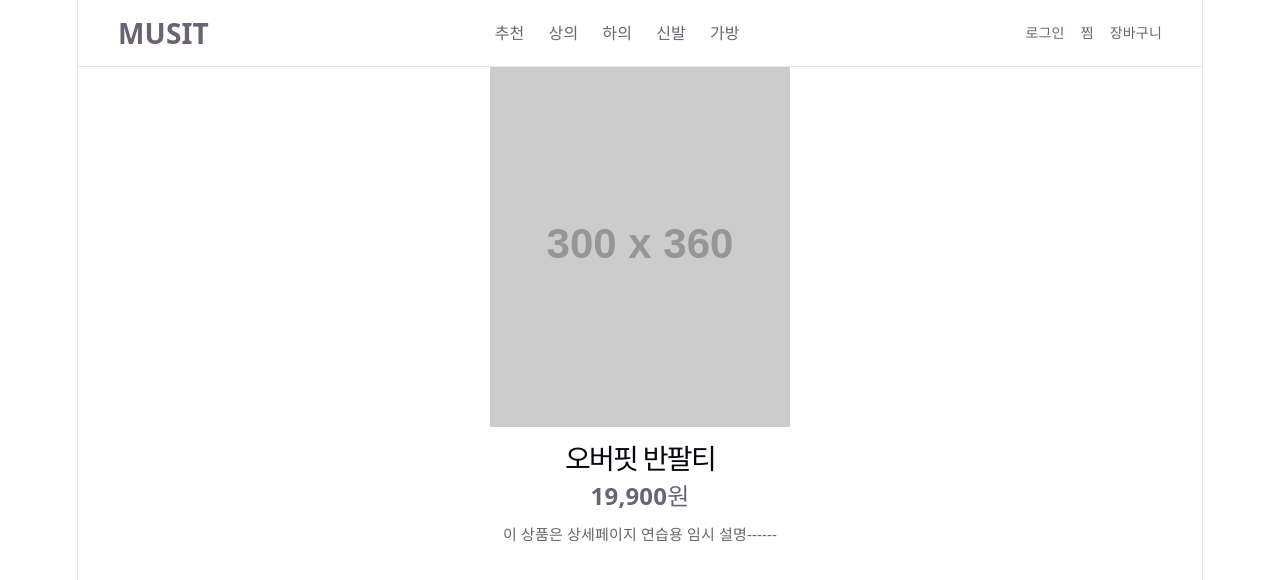
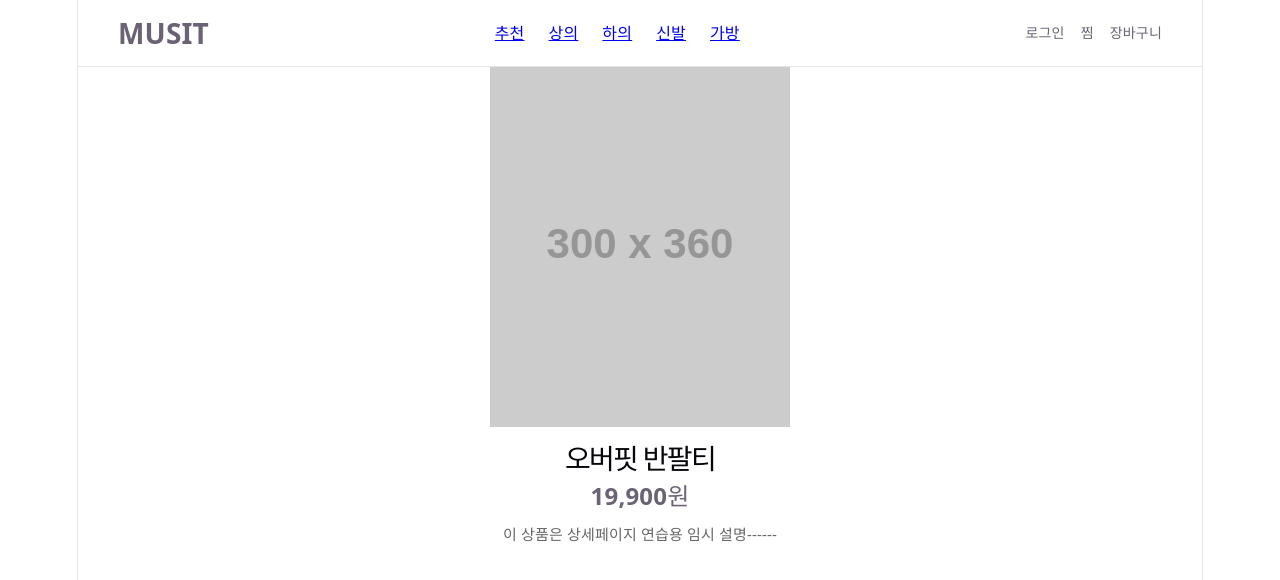
Before and after one commit to sxoxy1/musinsa-clone, a React (Vite) app: page /product/1 in a window 1280 px wide. Shown: the top 580 px of the page. Built offline with nearby package versions, Linux system fonts and the light colour scheme.

Commit message:
상품 목록 페이지 및 라우팅 추가

```diff
--- a/src/App.jsx
+++ b/src/App.jsx
@@ -2,6 +2,8 @@ import { BrowserRouter, Routes, Route} from "react-router-dom";
 import Home from "./pages/Home";
 import Header from "./components/Header";
 import ProductDetail from "./pages/ProductDetail";
+import Products from "./pages/Products";
+
 
 function App(){
   return (
@@ -10,6 +12,7 @@ function App(){
 
       <Routes>
         <Route path="/" element={<Home />} />
+        <Route path="/products" element={<Products />}/>
         <Route path="/product/:id" element={<ProductDetail />} />
       </Routes>
     </BrowserRouter>
--- a/src/components/Header.jsx
+++ b/src/components/Header.jsx
@@ -1,3 +1,5 @@
+import { Link } from "react-router-dom";
+
 //Hear = 사이트 맨 위 상단 영역
 function Header(){
     return(
@@ -7,11 +9,11 @@ function Header(){
 
             {/* 가운데 메뉴 */}
             <nav style={styles.nav}>
-                <span style={styles.menu}>추천</span>
-                <span style={styles.menu}>상의</span>
-                <span style={styles.menu}>하의</span>
-                <span style={styles.menu}>신발</span>
-                <span style={styles.menu}>가방</span>
+                <Link to="/products" style={styles.menu}>추천</Link>
+                <Link to="/products" style={styles.menu}>상의</Link>
+                <Link to="/products" style={styles.menu}>하의</Link>
+                <Link to="/products" style={styles.menu}>신발</Link>
+                <Link to="/products" style={styles.menu}>가방</Link>
             </nav>
             {/* 오른쪽 유저 메뉴 */}
             <div style={styles.userMenu}>
@@ -28,7 +30,7 @@ const styles ={
     header: {
         display: "flex", //가로 정렬
         justifyContent: "space-between",
-        alignItem: "center", //세로 가운데 정렬
+        alignItems: "center", //세로 가운데 정렬
         padding: "20px 40px",
         borderBottom: "1px solid #e5e5e5",
         backgroundColor: "#ffffff",
@@ -51,7 +53,7 @@ const styles ={
     },
     userItem: {
         fontSize: "14px",
-        cursor: "poiner",
+        cursor: "pointer",
     },
 };
 
```
